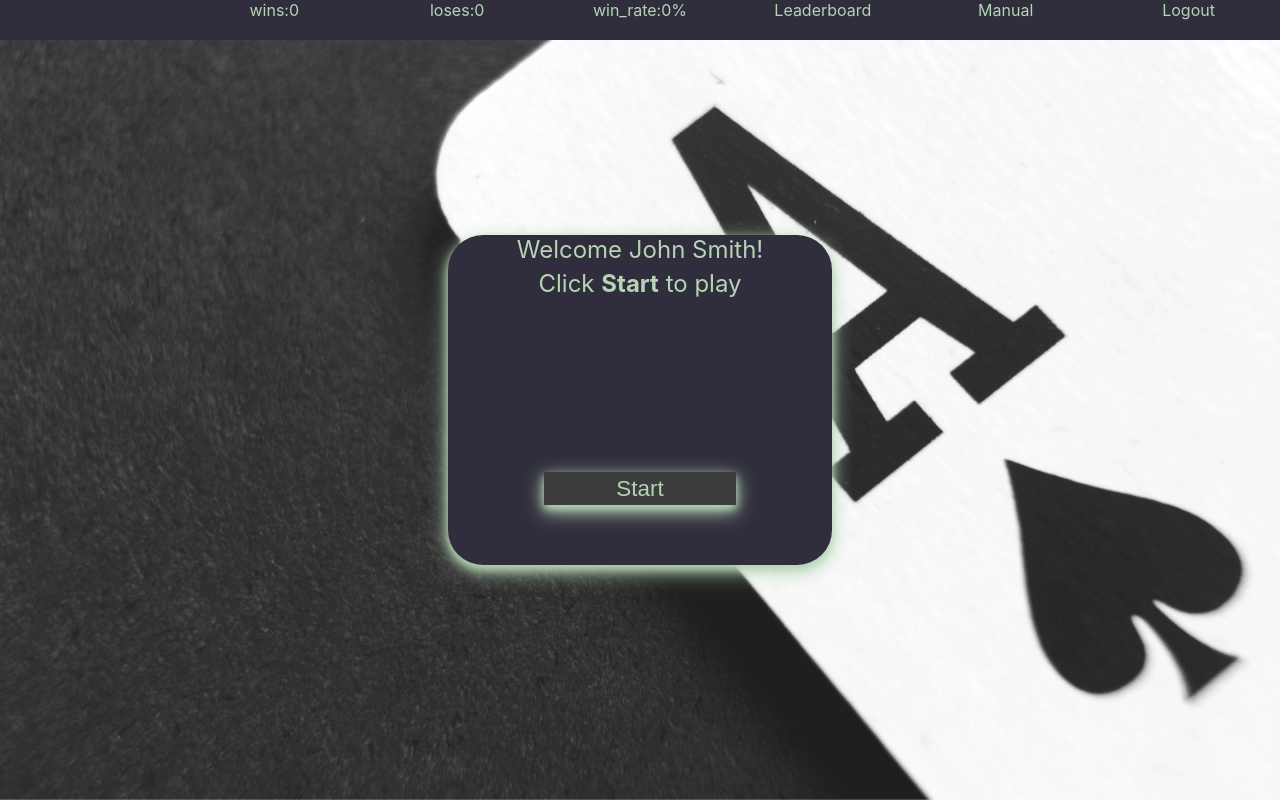
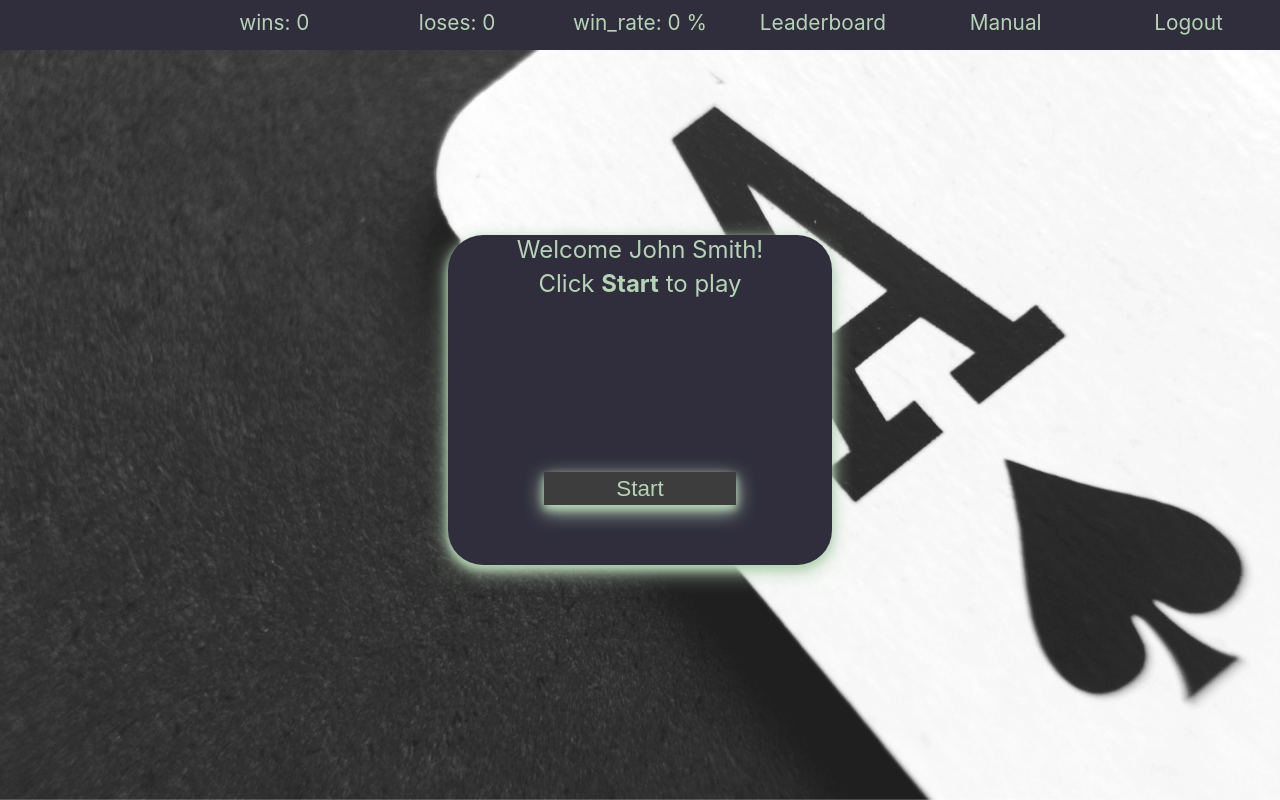
Before and after one commit to seungilpark/coda-client, a React (Create React App) app: page / in a window 1280 px wide. Built offline with nearby package versions, Linux system fonts and the light colour scheme.

Commit message:
some fixes

```diff
--- a/src/App.css
+++ b/src/App.css
@@ -20,11 +20,15 @@
   grid-template-columns: repeat(7, 1fr);
   color: #ABCDAB;
   text-align: center;
+  padding-top: 10px;
+  font-size: 1.3rem;
 }
 
 /* Manual */
 .manualContainer:hover {
   background-color: deeppink;
+  color:white;
+
 }
 
 .stress {
--- a/src/App.js
+++ b/src/App.js
@@ -129,10 +129,10 @@ class App extends Component {
       // computer picks a card from playerdeck
       //  and makes a guess
       let computerChosenCard = _.sample(
-        playerDeck.filter(cardName => cardName.substr(-1) !== "R")
+        playerDeck.filter(cardName => cardName.substr(-1) === "H")
       );
       let computerGuessedCard = _.sample(
-        pool.concat(playerDeck.filter(cardName => cardName.substr(-1) !== "R"))
+        pool.concat(playerDeck.filter(cardName => cardName.substr(-1) === "H"))
       );
 
 
@@ -149,12 +149,16 @@ class App extends Component {
           playerDeck.length !== 0 &&
           playerDeck.filter(cardName => cardName.substr(-1) === "H").length === 0
         ) {
+
+          let playerStatus = Object.assign({}, this.state.playerStatus);
+          playerStatus.loses = playerStatus.loses + 1;
           this.setState({
             winner: "Computer",
             finished: true,
             pool: pool,
             computerDeck: computerDeck,
             playerDeck: playerDeck,
+            playerStatus: playerStatus
           });
           return
         }
@@ -244,9 +248,6 @@ class App extends Component {
       });
     }
 
-
-
-
   };
 
   selectCard = cardName => {
@@ -258,7 +259,6 @@ class App extends Component {
   };
 
   getGuessedNum = event => {
-    console.log('Card Value~~~~~~~~~~~~~~~~~~~~~~~~~~~`' ,event.target.value)
     this.setState({
       numberPlayerGuessed: event.target.value,
       didPlayerGuessNum:true,
@@ -273,6 +273,7 @@ class App extends Component {
       didPlayerDraw:true,
       reGuess:true,
       numberPlayerGuessed:"",
+      cardPlayerSelected:false
     })
   }
 
@@ -300,11 +301,13 @@ class App extends Component {
         computerDeck.length !== 0 &&
         computerDeck.filter(cardName => cardName.substr(-1) === "H").length === 0
       )  {
+        let playerStatus = Object.assign({}, this.state.playerStatus);
+        playerStatus.wins = playerStatus.wins + 1;
         this.setState({
           winner: "Player",
           finished: true,
-          computerDeck: computerDeck
-
+          computerDeck: computerDeck,
+          playerStatus: playerStatus
         });
         return
       } //if the game is finished
@@ -330,10 +333,13 @@ class App extends Component {
         computerDeck.length !== 0 &&
         computerDeck.filter(cardName => cardName.substr(-1) === "H").length === 0
       )  {
+        let playerStatus = Object.assign({}, this.state.playerStatus);
+        playerStatus.wins = playerStatus.wins + 1;
         this.setState({
           winner: "Player",
           finished: true,
-          computerDeck: computerDeck
+          computerDeck: computerDeck,
+          playerStatus: playerStatus
         });
         return
       } //if the game is finished
@@ -374,10 +380,6 @@ class App extends Component {
 
   resetGame = () => {
     this.setState({
-      playerStatus: {
-        wins: 0,
-        loses: 0
-      },
       computerDeck: [],
       pool: [
         "B0H",
@@ -439,7 +441,7 @@ class App extends Component {
   /* save game */
   save = () => {
     /* TODO:Save user's current game status */
-
+    /* update all the states of the game */
     console.log('save game');
   }
   /* fetch leaderboard */
@@ -450,22 +452,16 @@ class App extends Component {
   }
 
   render = () => {
+    let {wins, loses} = this.state.playerStatus;
+    let total = wins+loses;
   return (
     <div className="App">
       <header className="menu">
         <div className="logo" />
-        <div>wins:{this.state.playerStatus.wins}</div>
-        <div>loses:{this.state.playerStatus.loses}</div>
+        <div>wins: {wins}</div>
+        <div>loses: {loses}</div>
         <div>
-          win_rate:
-          {this.state.playerStatus.wins !== 0 &&
-          this.state.playerStatus.loses !== 0
-            ? (this.state.playerStatus.wins /
-                (this.state.playerStatus.wins +
-                  this.state.playerStatus.loses)) *
-              100
-            : 0}
-          %
+          win_rate: {total!== 0 ? (wins / total) * 100 : 0} %
         </div>
         <div>Leaderboard</div>
         <Manual />
```
Also changed, not shown: src/dropDown.js (deleted, +0 -99 lines).
